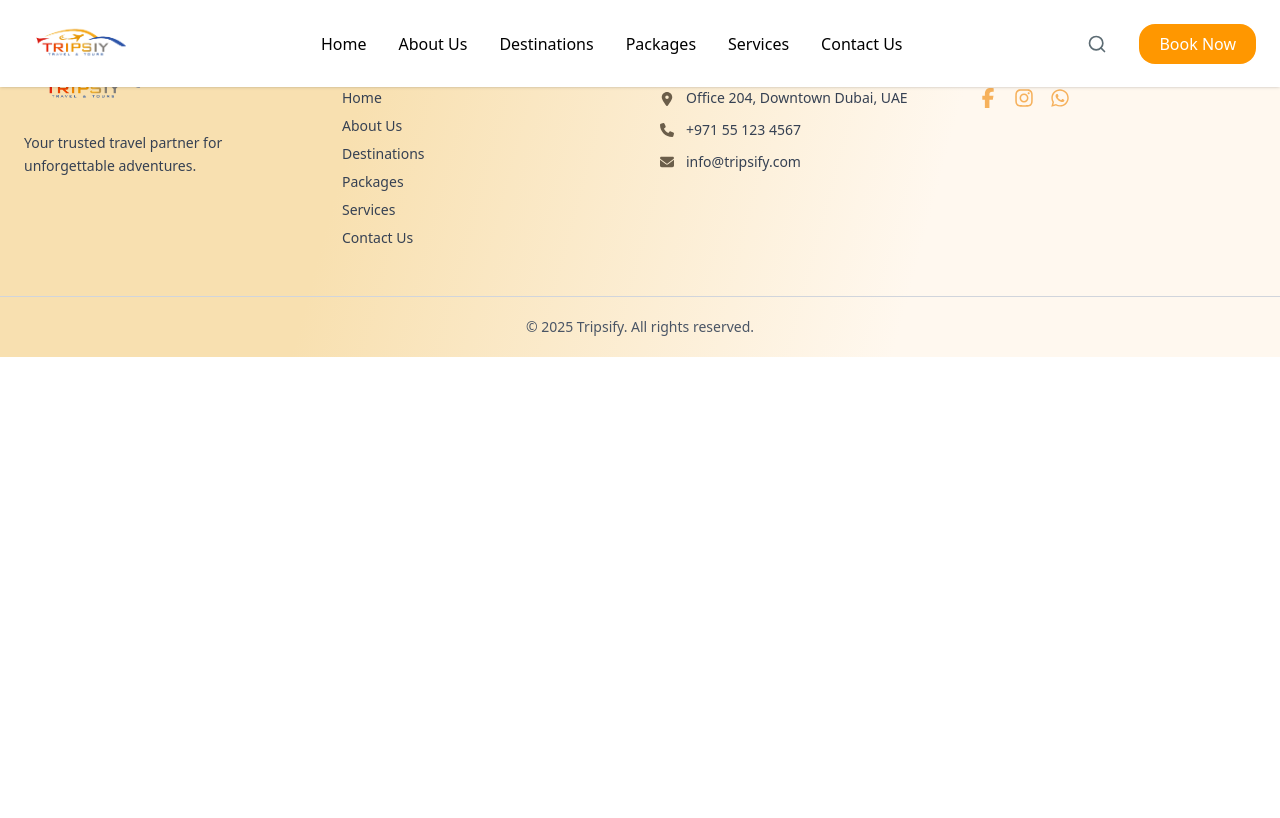
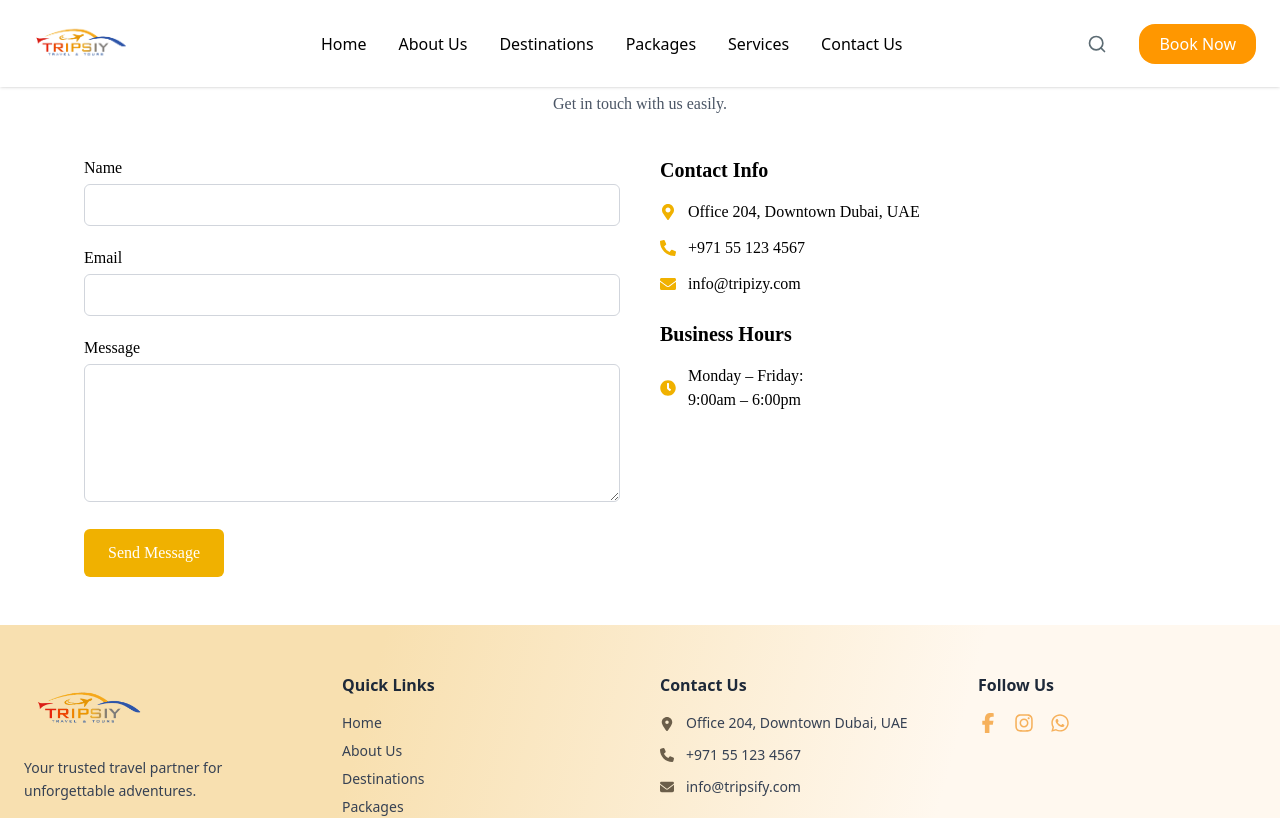
Before and after one commit to hammad200208/Travel-Tours, a React (Vite) app: page /contact in a window 1280 px wide. Shown: the top 818 px of the page. Built offline with nearby package versions, Linux system fonts and the light colour scheme.

Commit message:
added Contact Us page

```diff
--- a/src/App.jsx
+++ b/src/App.jsx
@@ -9,7 +9,7 @@ import About from './pages/About/About.jsx';
 import Destinations from './pages/Destination/Destination.jsx';
 import Packages from './pages/Packages/Packages.jsx';
 import Services from './pages/Services/Services.jsx';
-// import Contact from './pages/Contact';
+import Contact from './pages/Contact/Contact.jsx';
 
 function App() {
   return (
@@ -21,7 +21,7 @@ function App() {
         <Route path="/destinations" element={<Destinations />} />
         <Route path="/packages" element={<Packages />} />
         <Route path="/services" element={<Services />} />
-        {/* <Route path="/contact" element={<Contact />} /> */}
+        <Route path="/contact" element={<Contact />} />
       </Routes>
       <Footer />
     </Router>
--- /dev/null
+++ b/src/pages/Contact/Contact.jsx
@@ -0,0 +1,12 @@
+import React from 'react'
+import ContactForm from '../Contact/ContactForm.jsx'
+
+const Contact = () => {
+  return (
+    <>
+      <ContactForm />
+    </>
+  )
+}
+
+export default Contact
--- /dev/null
+++ b/src/pages/Contact/ContactForm.jsx
@@ -0,0 +1,104 @@
+import React from "react";
+import {
+  FaMapMarkerAlt,
+  FaPhoneAlt,
+  FaEnvelope,
+  FaClock,
+} from "react-icons/fa";
+
+const Contact = () => {
+  return (
+    <section className="w-full py-12 bg-white font-[Poppins] text-[#000000]">
+      <div className="max-w-6xl mx-auto px-5">
+
+        {/* Center Heading */}
+        <h2 className="text-3xl font-bold text-center mb-2">Contact Us</h2>
+        <p className="text-center text-gray-600 mb-10 font-[Poppins]">
+          Get in touch with us easily.
+        </p>
+
+        {/* Content Grid */}
+        <div className="grid grid-cols-1 md:grid-cols-2 gap-10">
+
+          {/* LEFT FORM */}
+          <div>
+            <form className="space-y-5 font-[Poppins]">
+              <div>
+                <label className="block mb-1">Name</label>
+                <input
+                  type="text"
+                  className="w-full border border-gray-300 rounded-md px-4 py-2 focus:outline-none focus:ring focus:ring-yellow-400 font-[Poppins]"
+                />
+              </div>
+
+              <div>
+                <label className="block mb-1">Email</label>
+                <input
+                  type="email"
+                  className="w-full border border-gray-300 rounded-md px-4 py-2 focus:outline-none focus:ring focus:ring-yellow-400 font-[Poppins]"
+                />
+              </div>
+
+              <div>
+                <label className="block mb-1">Message</label>
+                <textarea
+                  rows="5"
+                  className="w-full border border-gray-300 rounded-md px-4 py-2 focus:outline-none focus:ring focus:ring-yellow-400 font-[Poppins]"
+                ></textarea>
+              </div>
+
+              <button
+                type="submit"
+                className="bg-yellow-500 hover:bg-yellow-600 text-white px-6 py-3 rounded-md font-medium transition font-[Poppins]"
+              >
+                Send Message
+              </button>
+            </form>
+          </div>
+
+          {/* RIGHT SECTION */}
+          <div className="space-y-6 font-[Poppins]">
+
+            {/* Contact Info */}
+            <div>
+              <h3 className="text-xl font-semibold mb-4">Contact Info</h3>
+
+              <div className="flex items-center gap-3 mb-3">
+                <FaMapMarkerAlt className="text-yellow-500" />
+                <p>Office 204, Downtown Dubai, UAE</p>
+              </div>
+
+              <div className="flex items-center gap-3 mb-3">
+                <FaPhoneAlt className="text-yellow-500" />
+                <p>+971 55 123 4567</p>
+              </div>
+
+              <div className="flex items-center gap-3">
+                <FaEnvelope className="text-yellow-500" />
+                <p>info@tripizy.com</p>
+              </div>
+            </div>
+
+            {/* Business Hours */}
+            <div>
+              <h3 className="text-xl font-semibold mb-4">Business Hours</h3>
+
+              <div className="flex items-center gap-3">
+                <FaClock className="text-yellow-500" />
+                <p>
+                  Monday – Friday:
+                  <br />
+                  9:00am – 6:00pm
+                </p>
+              </div>
+            </div>
+
+          </div>
+
+        </div>
+      </div>
+    </section>
+  );
+};
+
+export default Contact;
```
